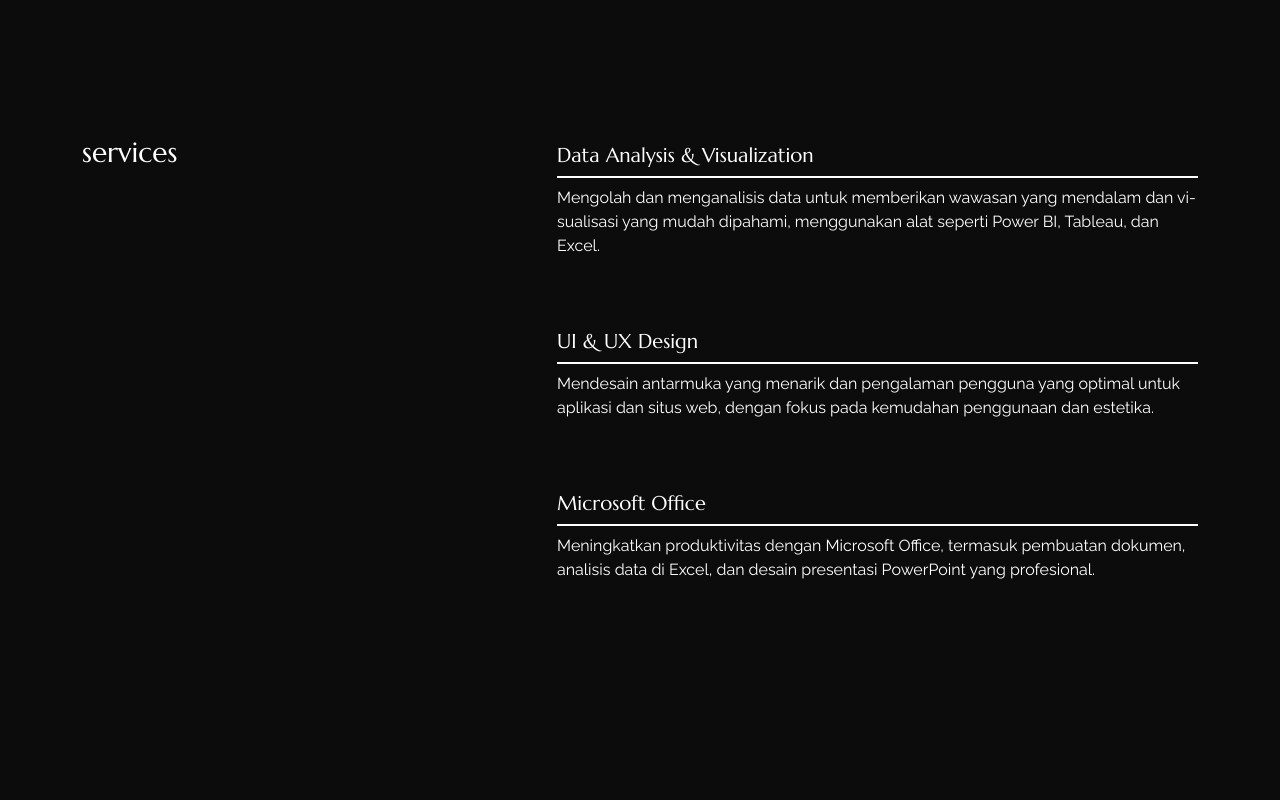
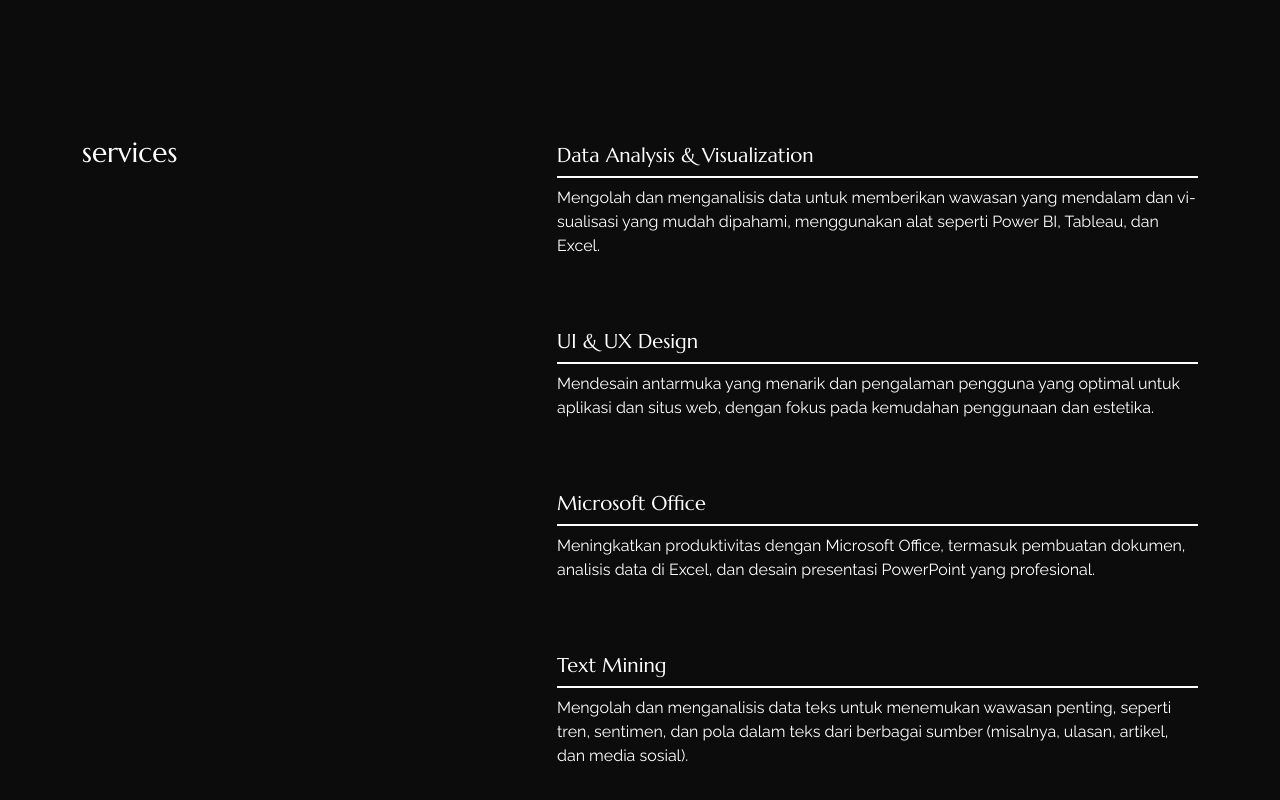
Before and after one commit to satrians/satrianugraha, a React (Create React App) app: page /about in a window 1280 px wide. Shown: the part 1225-2025 px from the top of the page. Before the commit the page ends 1847 px from the top, so only its background shows below. Built offline with nearby package versions, Linux system fonts and the light colour scheme.

Commit message:
update text mining

```diff
--- a/src/content_option.js
+++ b/src/content_option.js
@@ -74,6 +74,10 @@ const services = [{
         title: "Microsoft Office",
         description: "Meningkatkan produktivitas dengan Microsoft Office, termasuk pembuatan dokumen, analisis data di Excel, dan desain presentasi PowerPoint yang profesional.",
     },
+    {
+        title: "Text Mining",
+        description: "Mengolah dan menganalisis data teks untuk menemukan wawasan penting, seperti tren, sentimen, dan pola dalam teks dari berbagai sumber (misalnya, ulasan, artikel, dan media sosial).",
+    },
 ];
 
 const dataportfolio = [{
```
